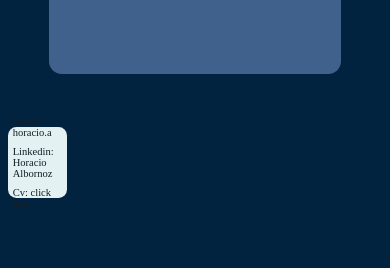
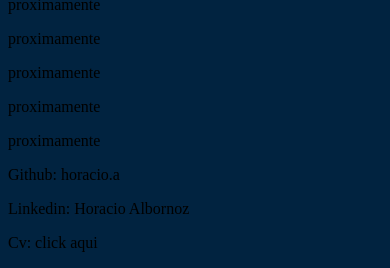
Before and after one commit to horacio-a/MiPorfolio, a Django app: page /estilos/ in a window 390 px wide. Shown: the part 633-901 px from the top of the page. Before the commit the page ends 842 px from the top, so only its background shows below. Run offline with Django 4.2, Linux system fonts and the light colour scheme; some web fonts are replaced.

Commit message:
cambios varios

```diff
--- a/porfolio/porfolio/views.py
+++ b/porfolio/porfolio/views.py
@@ -5,10 +5,10 @@ from django.http import HttpResponse
 
 
 def inicio(request):
-    pagina = randint(1 , 3)
+    pagina = randint(1 , 2)
     if pagina == 1 :
         return redirect('/eyes', request );
-    elif pagina == 2:
+    elif pagina == 0:
         return redirect('/moder', request);
     elif pagina == 3:
         return redirect('/space', request);
--- a/porfolio/static/css/hub.css
+++ b/porfolio/static/css/hub.css
@@ -1,21 +1,39 @@
     @font-face {
     font-family: lemonmilk;
-    src: url(LEMONMILK-Light.otf);
+    src: url('../fuentes/LEMONMILK-Regular.otf');
 }
 
 @font-face {
     font-family: dreamscape;
-    src: url('fuentes/Dreamscape.ttf');
+    src: url('../fuentes/Dreamscape.ttf');
 }
 
 
 @font-face {
     font-family: Cinzel;
-    src: url(porfolioojos\fuentes\Cinzel-Regular.otf);
+    src: url('../fuentes/Cinzel-Regular.otf');
 }
 @font-face {
     font-family: chakra;
     src: url(cuartointento/fuentes/ChakraPetch-Regular.ttf);
+}
+
+
+@media (min-width: 0px) and (max-width: 768px) {
+.conteiner-main{
+    display: none;
+}
+
+.conteiner-estilos{
+
+}
+
+}
+
+@media (min-width: 769px) {
+
+.conteiner-main-movil{
+    display: none;
 }
 
 body{
@@ -117,3 +135,4 @@ footer{
         opacity: 100%;
     }
 }
+}
--- a/porfolio/static/css/space.css
+++ b/porfolio/static/css/space.css
@@ -1,6 +1,6 @@
 @font-face {
     font-family: dreamscape;
-    src: url('fuentes/Dreamscape.ttf');
+    src: url('../fuentes/Dreamscape.ttf');
 }
 
 
--- a/porfolio/template/configestilos.html
+++ b/porfolio/template/configestilos.html
@@ -60,6 +60,51 @@
             </div>
         </footer>
     </div>
+    <div class="conteiner-main-movil">
+        <main>
+            <div class="titulo-porfolio" id="titulo">
+                Cambia el estilo del porfolio
+            </div>
+            <div class="conteiner-estilos" id="conconteiner-estilos">
+                <div class="columnas">
+                    <a href="/eyes/" class="unidad-estilos" id="ojos">
+                        <img src='{% static "imagenes/eyes/mascotao.png" %}' alt="" style="width: 100%; height: auto;">
+                    </a>
+                    <a href="cuartointento/htmls/index.html" class="unidad-estilos" id="porfolio2">
+                        <img src="" alt="" style="width: 100%; height: auto;">
+                    </a>
+                    <a href="/space/" class="unidad-estilos" id="space">
+                        <img src='{% static "imagenes/space/alienlgo.png" %}' alt="" style="width: 100%; height: auto;">
+                    </a>
+                    <div class="unidad-estilos NoIniciada" id="proximamente4">
+                        <p>proximamente</p>
+                    </div>
+                </div>
+                <div class="columnas">
+                    <div class="unidad-estilos NoIniciada" id="proximamente5">
+                        <p>proximamente</p>
+                    </div>
+                    <div class="unidad-estilos NoIniciada" id="proximamente6">
+                        <p>proximamente</p>
+                    </div>
+                    <div class="unidad-estilos NoIniciada" id="proximamente7">
+                        <p>proximamente</p>
+                    </div>
+                    <div class="unidad-estilos NoIniciada" id="proximamente8">
+                        <p>proximamente</p>
+                    </div>
+                </div>
+            </div>
+        </main>
+
+        <footer>
+            <div class="conteiner-contacto" id="contacto">
+                <p> Github: horacio.a </p>
+                <p> Linkedin: Horacio Albornoz </p>
+                <p> Cv: click aqui</p>
+            </div>
+        </footer>
+    </div>
 </body>
 <script src='{% static "js/hub.js" %}'></script>
 
```
Also changed, not shown: porfolio/static/fuentes/LEMONMILK-Regular.otf (added).
